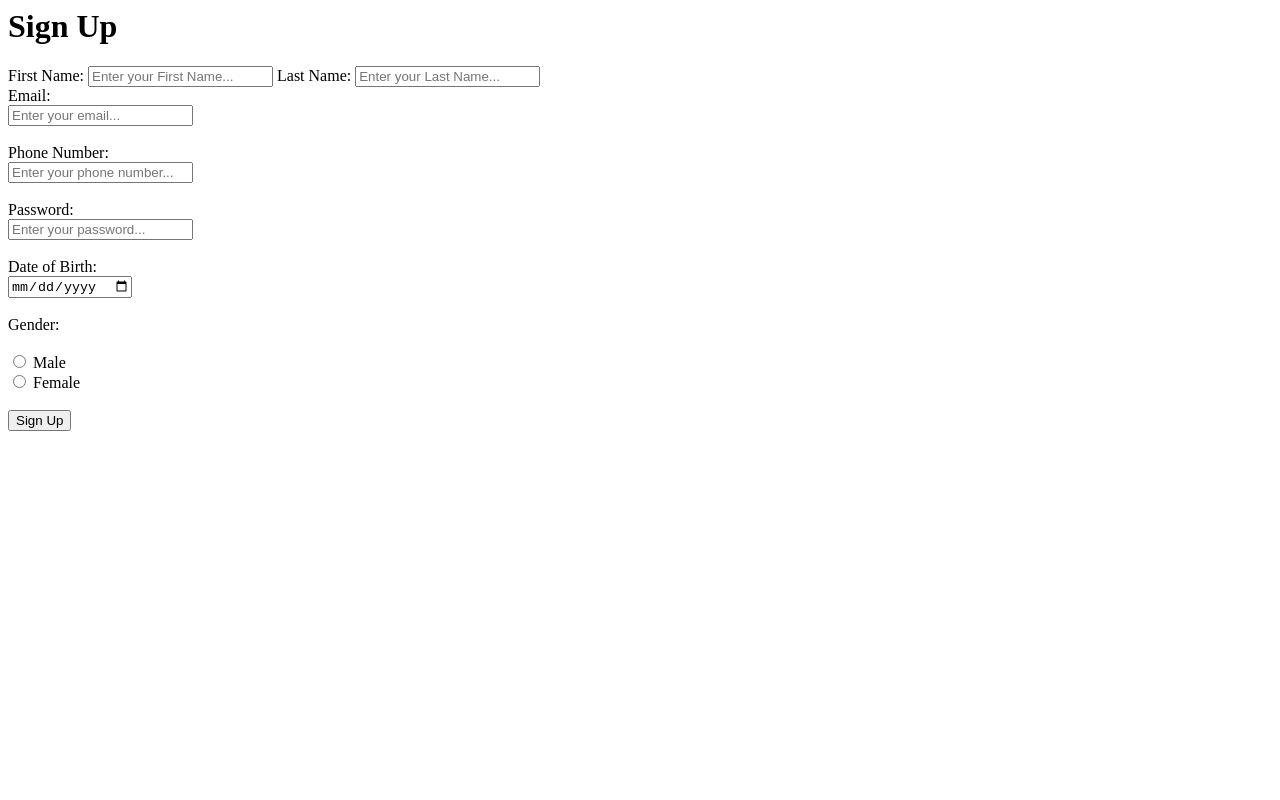
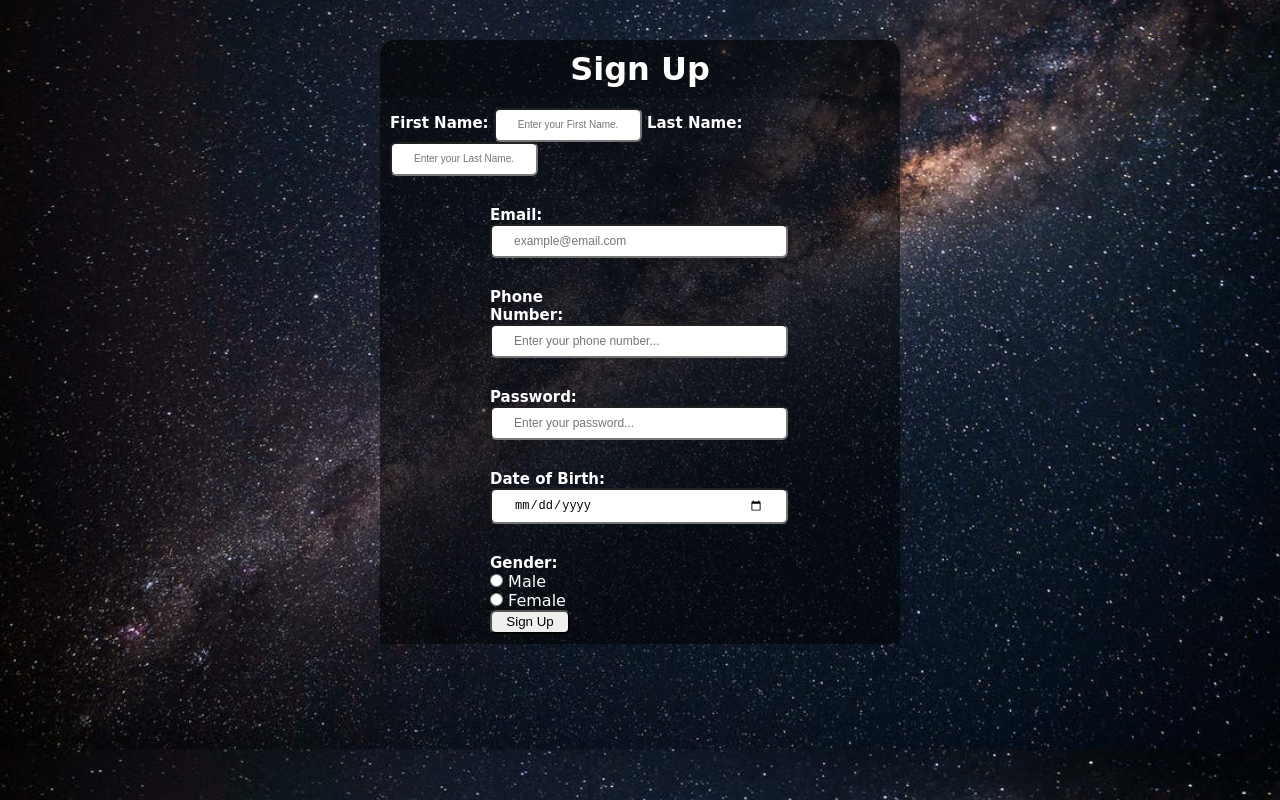
Before and after one commit to mariaaemiil3/MSP_IT_Task1, a plain HTML site: page index.html in a window 1280 px wide. Drawn offline with Linux system fonts and the light colour scheme.

Commit message:
css w homepage
css

```diff
--- /dev/null
+++ b/homepage.css
@@ -0,0 +1,18 @@
+body{
+    background-image: url(pexels-photo-1169754.jpeg);
+    background-position: center;
+    background-size: cover;
+    font-family: cursive;
+    margin-top: 40px;
+}
+.p1{
+    color: white;
+    font-size: 20px;
+}
+.p2{
+    color: chartreuse;
+    font-size: 20px;
+}
+p{
+   padding-left: 400px;
+}
--- a/index.html
+++ b/index.html
@@ -1,8 +1,10 @@
+<!DOCTYPE html>
 <html>
 
 <head>
-
+    <meta charset="utf-8">
     <title>Sign Up</title>
+    <link rel="stylesheet" href="task1.css" type="text/css">
 </head>
 
 <body>
@@ -18,16 +20,15 @@
             <label id="lNameLabel">
                 Last Name:
             </label>
-            <input type="text" id="lName" value="" placeholder="Enter your Last Name..." /><br>
+            <input type="text" id="lName" value="" placeholder="Enter your Last Name..." />
             <div class="col-25">
                 <label>
                     Email:
                 </label>
             </div>
             <div class="col-75">
-                <input type="email" id="email" value="" placeholder="Enter your email..." />
+                <input type="email" id="email" value="" placeholder="example@email.com" />
             </div>
-            <br>
             <div class="col-25">
                 <label>
                     Phone Number:
@@ -36,7 +37,6 @@
             <div class="col-75">
                 <input type="number" id="number" value="" placeholder="Enter your phone number..." />
             </div>
-            <br>
             <div class="col-25">
                 <label>
                     Password:
@@ -45,7 +45,6 @@
             <div class="col-75">
                 <input type="password" id="password" value="" placeholder="Enter your password..." />
             </div>
-            <br>
             <div class="col-25">
                 <label>
                     Date of Birth:
@@ -54,20 +53,17 @@
             <div class="col-75">
                 <input type="date" id="bDay" value="" placeholder="mm/dd/yyyy" />
             </div>
-            <br>
             <div class="col-25">
                 <label>
                     Gender:
                 </label>
             </div>
-            <br>
             <div class="col-75">
                 <input type="radio" value="Male" id="male" name="gender" />
                 <label for="male">Male</label> <br>
                 <input type="radio" value="Female" id="female" name="gender" />
                 <label for="female">Female</label><br>
             </div>
-            <br>
             <input id="submitButton" type="submit" value="Sign Up" />
         </form>
     </div>
--- /dev/null
+++ b/task1.css
@@ -0,0 +1,121 @@
+*{
+    margin: 0;
+    padding: 0;
+}
+body{
+    background-image: url(pexels-photo-1169754.jpeg);
+    background-position: center;
+    background-size: cover;
+    font-family: cursive;
+    margin-top: 40px;
+}
+#signup{
+    width: 520px;
+    background-color: rgb(0,0,0,0.6);
+    margin: auto;
+    color: #ffff;
+    padding: 10px 0px 10px 0px;
+    text-align: center;
+    border-radius: 15px 15px 0px 0px;
+}
+#formDev{
+    background-color: rgb(0,0,0,0.5);
+    width: 520px;
+    margin: auto;
+}
+form{
+    padding: 10px;
+}
+#fNameLabel{
+
+    margin-top: 30px;
+    width: 125px;
+    color: white;
+    font-size: 15px;
+    font-weight: 700;
+}
+#lNameLabel{
+     margin-top: 30px;
+    width: 125px;
+    color: white;
+    font-size: 15px;
+    font-weight: 700;
+}
+#fName{
+    position: relative;
+    width: 100px;
+    line-height: 30px;
+    border-radius: 6px;
+    padding: 0 22px;
+    font-size: 10px;
+}
+#lName{
+    position: relative;
+    width: 100px;
+    line-height: 30px;
+    border-radius: 6px;
+    padding: 0 22px;
+    font-size: 10px;
+}
+.col-25{
+    margin-left: 100PX;
+    margin-top: 30px;
+    width: 125px;
+    color: white;
+    font-size: 15px;
+    font-weight: 700;
+}
+#email{
+    position: relative;
+    width: 250px;
+    line-height: 30px;
+    border-radius: 6px;
+    padding: 0 22px;
+    font-size: 12px;
+    margin-left: 100PX;
+}
+#number{
+    position: relative;
+    width: 250px;
+    line-height: 30px;
+    border-radius: 6px;
+    padding: 0 22px;
+    font-size: 12px;
+    margin-left: 100PX;
+}
+#password{
+    position: relative;
+    width: 250px;
+    line-height: 30px;
+    border-radius: 6px;
+    padding: 0 22px;
+    font-size: 12px;
+    margin-left: 100PX;
+}
+#bDay{
+    position: relative;
+    width: 250px;
+    line-height: 30px;
+    border-radius: 6px;
+    padding: 0 22px;
+    font-size: 12px;
+    margin-left: 100PX;
+}
+#male{
+    margin-left: 100PX;
+}
+#female{
+    margin-left: 100PX;
+}
+.col-75{
+    color: white;
+}
+#submitButton{
+    margin-left: 100PX;
+    border-radius: 6PX;
+    width: 80PX;
+    line-height: 20px;
+}
+#submitButton:hover{
+    background-color: dodgerblue;
+}
```
Also changed, not shown: homepage.html (added, +20 -0 lines), pexels-photo-1169754.jpeg (added).
